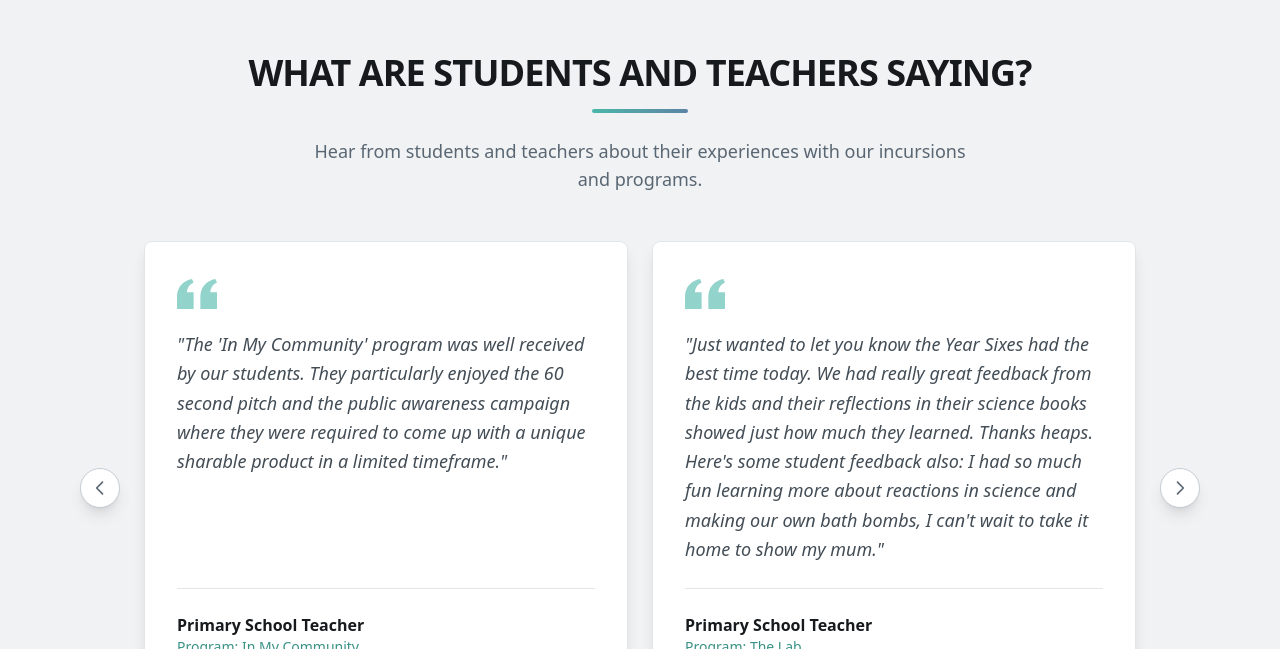
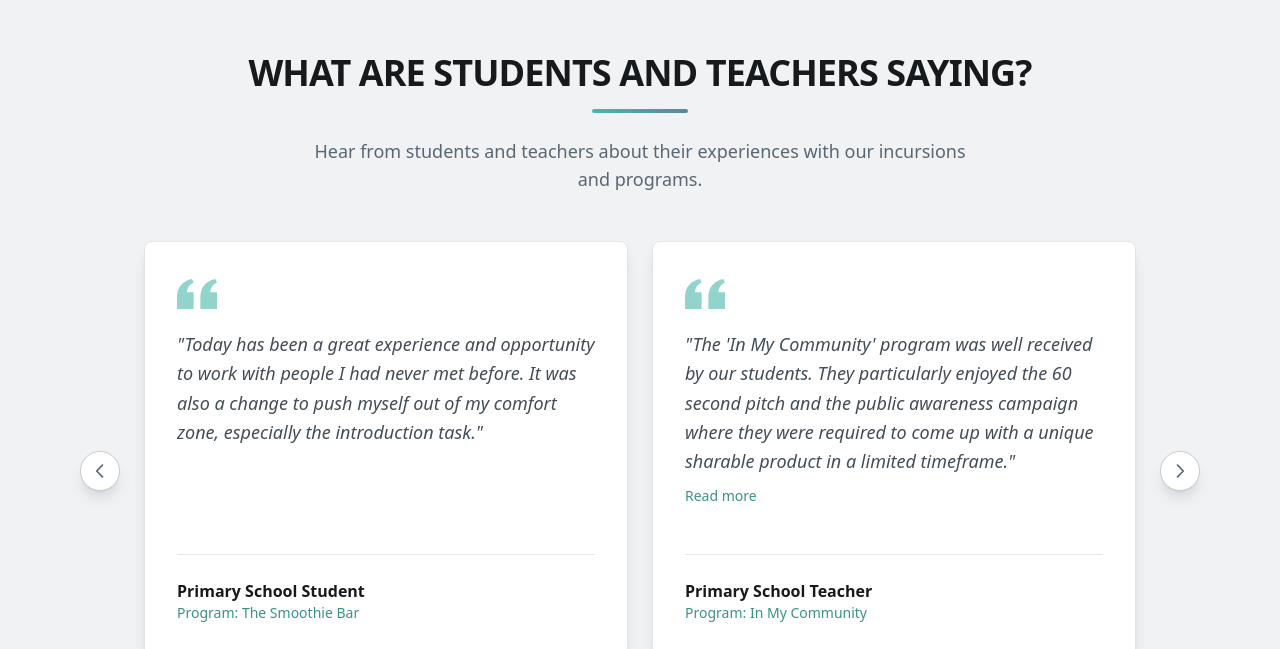
Before and after one commit to tbysctt/driven-outcomes-website, a React (Vite) app in the folder driven-outcomes-playground/: page / in a window 1280 px wide. Shown: the part 2151-2800 px from the top of the page. Built offline with nearby package versions, Linux system fonts and the light colour scheme.

Commit message:
Implement sensible max heights on testimonials

```diff
--- a/driven-outcomes-playground/src/components/Footer.tsx
+++ b/driven-outcomes-playground/src/components/Footer.tsx
@@ -297,7 +297,7 @@ export function Footer() {
         <div className="container mx-auto py-6">
           <div className="flex flex-col md:flex-row justify-between items-center gap-4">
             <div className="text-sm text-slate-grey-500">
-              &copy; 2025 Driven Outcomes Pty Ltd. All rights reserved.
+              &copy; 2025 Driven Outcomes Pty Ltd
             </div>
             <div className="flex gap-6 text-sm">
               <a
--- a/driven-outcomes-playground/src/components/Header.tsx
+++ b/driven-outcomes-playground/src/components/Header.tsx
@@ -52,7 +52,13 @@ export function Header() {
               isMenuOpen ? "flex" : "hidden"
             } md:flex flex-col md:flex-row md:bg-transparent gap-6 items-center border border-white/20 md:border-none rounded-xl p-4 md:p-0 mt-4 md:mt-0`}
           >
-            <nav></nav>
+            <nav>
+              <a>Primary</a>
+              <a>Secondary</a>
+              <a>Holiday programs</a>
+              <a>Partnerships</a>
+              <a>ELC (Coming soon)</a>
+            </nav>
 
             <a
               href="#contact"
--- a/driven-outcomes-playground/src/components/Testimonials.tsx
+++ b/driven-outcomes-playground/src/components/Testimonials.tsx
@@ -1,4 +1,4 @@
-import { useState, useEffect, useCallback } from "react";
+import { useState, useEffect, useCallback, useRef } from "react";
 
 type Testimonial = {
   program?: string;
@@ -106,21 +106,61 @@ Thank you for this wonderful opportunity.`,
 ];
 
 function TestimonialCard({ testimonial }: { testimonial: Testimonial }) {
+  const [isExpanded, setIsExpanded] = useState(false);
+  const [showReadMore, setShowReadMore] = useState(false);
+  const textRef = useRef<HTMLParagraphElement>(null);
+
+  useEffect(() => {
+    // Check if text overflows the max height
+    if (textRef.current) {
+      const maxHeight = 144; // 9rem = 144px
+      const isOverflowing = textRef.current.scrollHeight > maxHeight;
+      setShowReadMore(isOverflowing);
+    }
+  }, [testimonial.testimonial]);
+
   return (
     <div className="bg-white rounded-lg p-8 shadow-lg border border-slate-grey-100 h-full flex flex-col">
-      <div className="flex-1">
+      <div className="flex-1 flex flex-col">
         <svg
-          className="w-10 h-10 text-pearl-aqua-300 mb-4"
+          className="w-10 h-10 text-pearl-aqua-300 mb-4 flex-shrink-0"
           fill="currentColor"
           viewBox="0 0 24 24"
         >
           <path d="M14.017 21v-7.391c0-5.704 3.731-9.57 8.983-10.609l.995 2.151c-2.432.917-3.995 3.638-3.995 5.849h4v10h-9.983zm-14.017 0v-7.391c0-5.704 3.731-9.57 8.983-10.609l.995 2.151c-2.432.917-3.995 3.638-3.995 5.849h4v10h-9.983z" />
         </svg>
-        <p className="text-slate-grey-700 text-lg leading-relaxed italic">
+        <div className="flex-1 flex flex-col min-h-0 relative">
+          <p
+            ref={textRef}
+            className="text-slate-grey-700 text-lg leading-relaxed italic"
+            style={{
+              maxHeight: isExpanded ? "none" : "9rem",
+              overflow: isExpanded ? "visible" : "hidden",
+              transition: "max-height 0.3s ease-in-out",
+            }}
+          >
             "{testimonial.testimonial}"
           </p>
+          {!isExpanded && showReadMore && (
+            <div
+              className="absolute bottom-0 left-0 right-0 h-16 bg-gradient-to-t from-white to-transparent pointer-events-none"
+              aria-hidden="true"
+            />
+          )}
+          {showReadMore && (
+            <button
+              onClick={() => setIsExpanded(!isExpanded)}
+              className={`mt-3 text-sm font-medium text-pearl-aqua-600 hover:text-pearl-aqua-700 transition-colors self-start ${
+                !isExpanded ? "relative z-10" : ""
+              }`}
+              aria-expanded={isExpanded}
+            >
+              {isExpanded ? "Read less" : "Read more"}
+            </button>
+          )}
         </div>
-      <div className="mt-6 pt-6 border-t border-slate-grey-100">
+      </div>
+      <div className="mt-6 pt-6 border-t border-slate-grey-100 flex-shrink-0">
         <p className="font-semibold text-slate-grey-900">{testimonial.title}</p>
         {testimonial.program && (
           <p className="text-sm text-pearl-aqua-600 font-medium">
@@ -136,17 +176,18 @@ export function Testimonials() {
   const [currentIndex, setCurrentIndex] = useState(0);
   const [isAutoPlaying, setIsAutoPlaying] = useState(true);
 
-  // Number of testimonials to show at once
+  // Always show 2 testimonials at a time
   const itemsPerView = 2;
-  const totalSlides = Math.ceil(testimonials.length / itemsPerView);
+  // Calculate total slides: we can scroll until the last 2 items are visible
+  const totalSlides = Math.max(1, testimonials.length - itemsPerView + 1);
 
   const nextSlide = useCallback(() => {
-    setCurrentIndex((prev) => (prev + 1) % totalSlides);
+    setCurrentIndex((prev) => Math.min(prev + 1, totalSlides - 1));
   }, [totalSlides]);
 
   const prevSlide = useCallback(() => {
-    setCurrentIndex((prev) => (prev - 1 + totalSlides) % totalSlides);
-  }, [totalSlides]);
+    setCurrentIndex((prev) => Math.max(prev - 1, 0));
+  }, []);
 
   const goToSlide = (index: number) => {
     setCurrentIndex(index);
@@ -156,19 +197,24 @@ export function Testimonials() {
   // Auto-play carousel
   useEffect(() => {
     if (!isAutoPlaying) return;
+    if (currentIndex >= totalSlides - 1) return; // Stop at the last slide
 
     const interval = setInterval(() => {
-      nextSlide();
+      setCurrentIndex((prev) => {
+        if (prev >= totalSlides - 1) {
+          setIsAutoPlaying(false);
+          return prev;
+        }
+        return prev + 1;
+      });
     }, 5000);
 
     return () => clearInterval(interval);
-  }, [isAutoPlaying, nextSlide]);
+  }, [isAutoPlaying, currentIndex, totalSlides]);
 
-  // Get current testimonials to display
-  const getCurrentTestimonials = () => {
-    const startIndex = currentIndex * itemsPerView;
-    return testimonials.slice(startIndex, startIndex + itemsPerView);
-  };
+  // Calculate transform values
+  const translatePercentage = currentIndex * (100 / itemsPerView);
+  const translateGap = currentIndex * 0.75;
 
   return (
     <section className="py-20 bg-slate-grey-50">
@@ -234,16 +280,23 @@ export function Testimonials() {
             </svg>
           </button>
 
-          {/* Testimonials Grid */}
-          <div className="grid grid-cols-1 md:grid-cols-2 gap-6 px-4">
-            {getCurrentTestimonials().map((testimonial, index) => (
+          {/* Testimonials Carousel */}
+          <div className="overflow-hidden px-4">
             <div
-                key={currentIndex * itemsPerView + index}
-                className="transition-opacity duration-500"
+              className="flex gap-6 transition-transform duration-700 ease-in-out"
+              style={{
+                transform: `translateX(calc(-${translatePercentage}% - ${translateGap}rem))`,
+              }}
+            >
+              {testimonials.map((testimonial, index) => (
+                <div
+                  key={index}
+                  className="flex-shrink-0 w-full md:w-[calc(50%-0.75rem)]"
                 >
                   <TestimonialCard testimonial={testimonial} />
                 </div>
               ))}
+            </div>
           </div>
 
           {/* Pagination Dots */}
```
Lines whose indentation alone changed are shown as unchanged.
